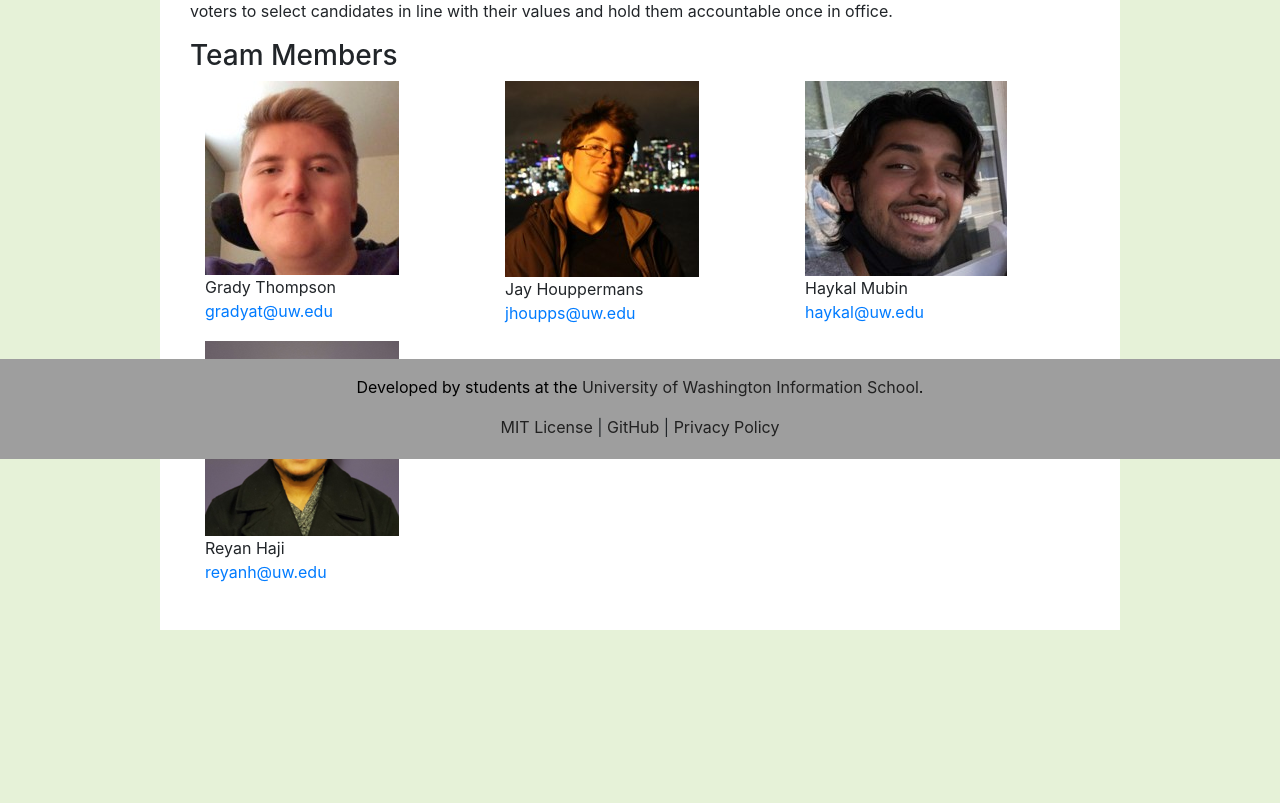
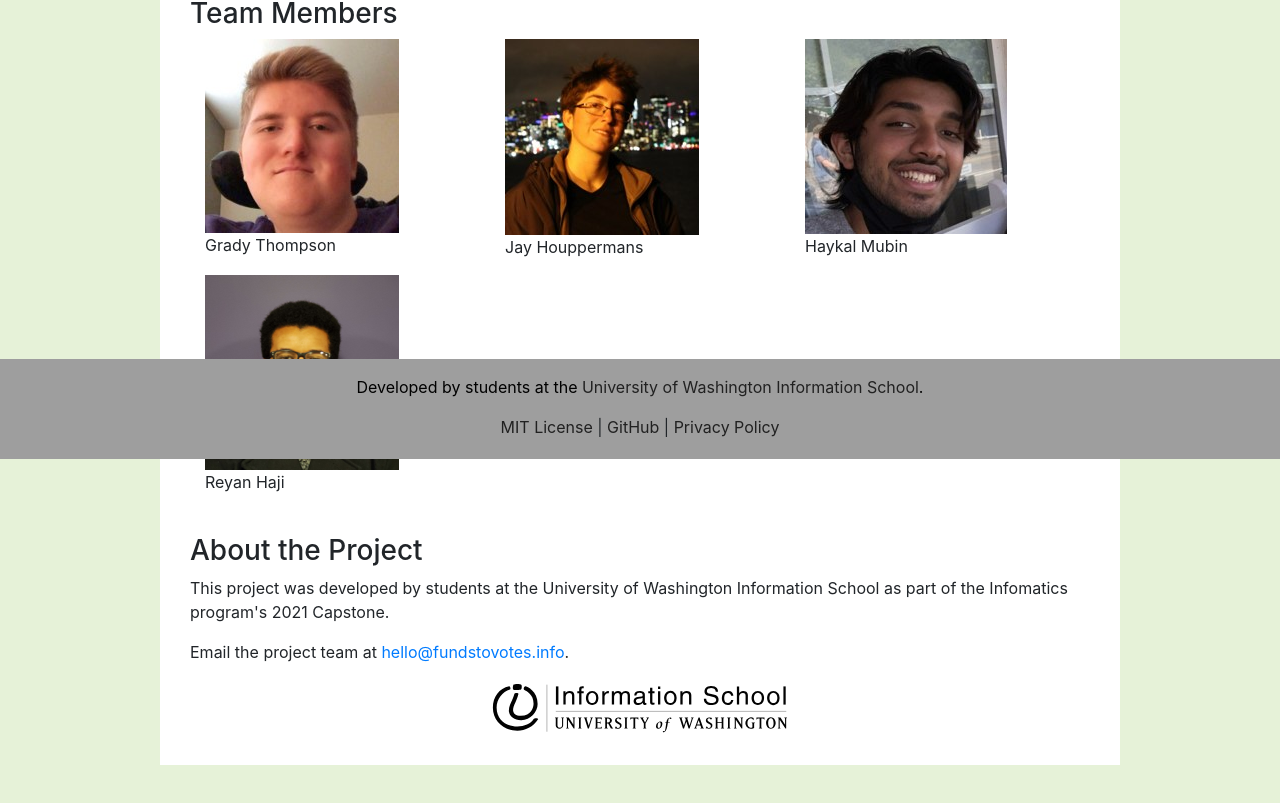
Before and after one commit to FundsToVotes/FundsToVotes-web, a React (Create React App) app: page /about in a window 1280 px wide. Shown: the part 341-1144 px from the top of the page. Built offline with nearby package versions, Linux system fonts and the light colour scheme.

Commit message:
Add iSchool-specific doc requirements

```diff
--- a/src/Components/StaticPages/About.js
+++ b/src/Components/StaticPages/About.js
@@ -11,6 +11,7 @@ import imgGrady from "../../images/Grady.jpg";
 import imgJay from "../../images/Jay.jpg";
 import imgHaykal from "../../images/Haykal.jpg";
 import imgReyan from "../../images/Reyan.png";
+import imgiSchool from "../../images/iSchoolPrimary_RGB_Black.svg";
 
 function About() {
     return (
@@ -20,8 +21,18 @@ function About() {
 
             {/* <img src={Poster} alt="Funds to Votes poster. An interactive platform informing voters on how their representatives are funded. Problem: How might American voters become more informed with regard to campaign finance so that they can choose candidates in line with their values? Solution: Funds to Votes uses comprehensive data sourced from reliable APIs to present visualizations that help voters get accurate information on who is funding their representatives and how that affects them. Screenshots of home page, top 10 industries, recently voted bills, independent expenditures. Team members are Reyan Haji, Haykal Mubin, Grady Thompson, and Jay Houppermans."/> */}
 
-            <h3>Description</h3>
+            {/* <h3>Description</h3> */}
             <p>Since the Citizens United ruling which removed major campaign finance limitations, voters need insight into political candidate fundraising to inform their votes. Funds to Votes shares information about campaign finance records and recent votes of members of Congress in an easy-to-understand format and encourages users to learn more and take action. Research emphasized the needs of endorsement groups when evaluating candidates, and the resulting product serves NGOs and voters alike with a tool to evaluate elected members of Congress. Access to this information allows voters to select candidates in line with their values and hold them accountable once in office.</p>
+
+            {/* <h3></h3>
+            <ul>
+                <li>Learn what top industires are donating to your members of Congress.</li>
+                <li>Identify your  bills your representative voted on.</li>
+                <li></li>
+                <li></li>
+                <li></li>
+                <li></li>
+            </ul> */}
 
             {/* <h3>Problem</h3>
             <p>How might American voters become more informed with regards to campaign finance so that they can choose candidates in line with their values?</p>
@@ -34,26 +45,28 @@ function About() {
                 <MDBRow>
                     <MDBCol>
                         <img src={imgGrady} alt="Grady" />
-                        <p style={{ marginBottom: "0" }}>Grady Thompson</p>
-                        <p><a href="mailto:gradyat@uw.edu">gradyat@uw.edu</a></p>
+                        <p>Grady Thompson</p>
                     </MDBCol>
                     <MDBCol>
                         <img src={imgJay} alt="Jay" />
-                        <p style={{ marginBottom: "0" }}>Jay Houppermans</p>
-                        <p><a href="mailto:jhoupps@uw.edu">jhoupps@uw.edu</a></p>
+                        <p>Jay Houppermans</p>
                     </MDBCol>
                     <MDBCol>
                         <img src={imgHaykal} alt="Haykal" />
-                        <p style={{ marginBottom: "0" }}>Haykal Mubin</p>
-                        <p><a href="mailto:haykal@uw.edu">haykal@uw.edu</a></p>
+                        <p>Haykal Mubin</p>
                     </MDBCol>
                     <MDBCol>
                         <img src={imgReyan} alt="Reyan" />
-                        <p style={{ marginBottom: "0" }}>Reyan Haji</p>
-                        <p><a href="mailto:reyanh@uw.edu">reyanh@uw.edu</a></p>
+                        <p>Reyan Haji</p>
                     </MDBCol>
                 </MDBRow>
             </MDBContainer>
+            <br />
+
+            <h3>About the Project</h3>
+            <p>This project was developed by students at the University of Washington Information School as part of the Infomatics program's 2021 Capstone.</p>
+            <p>Email the project team at <a href="mailto:hello@fundstovotes.info">hello@fundstovotes.info</a>.</p>
+            <img src={imgiSchool} alt="University of Washington Information School logo" width="300px" style={{ display: "block", marginLeft: "auto", marginRight: "auto" }} />
         </div>
     );
 }
```
Also changed, not shown: src/images/iSchoolPrimary_RGB_Black.svg (added).
